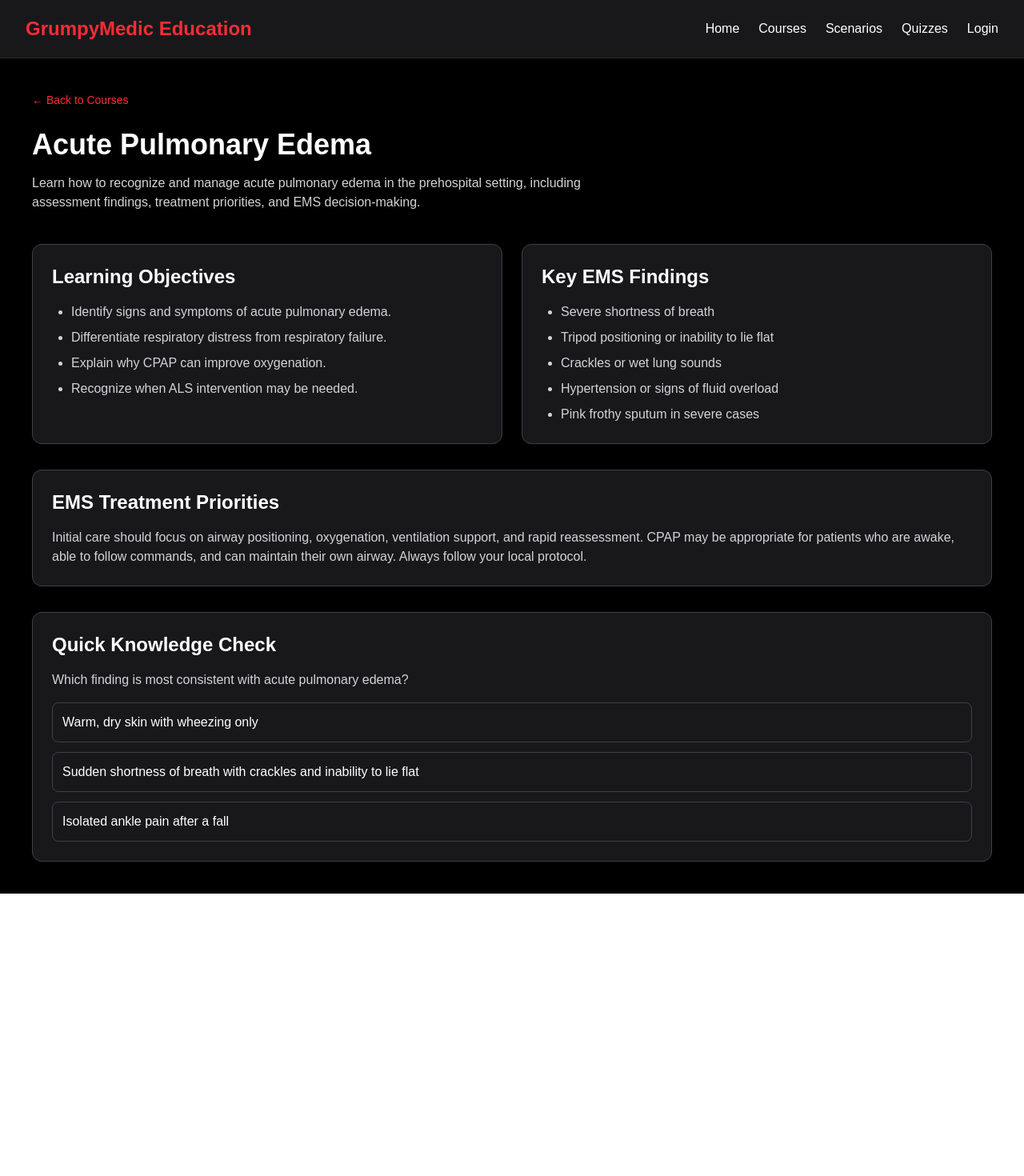
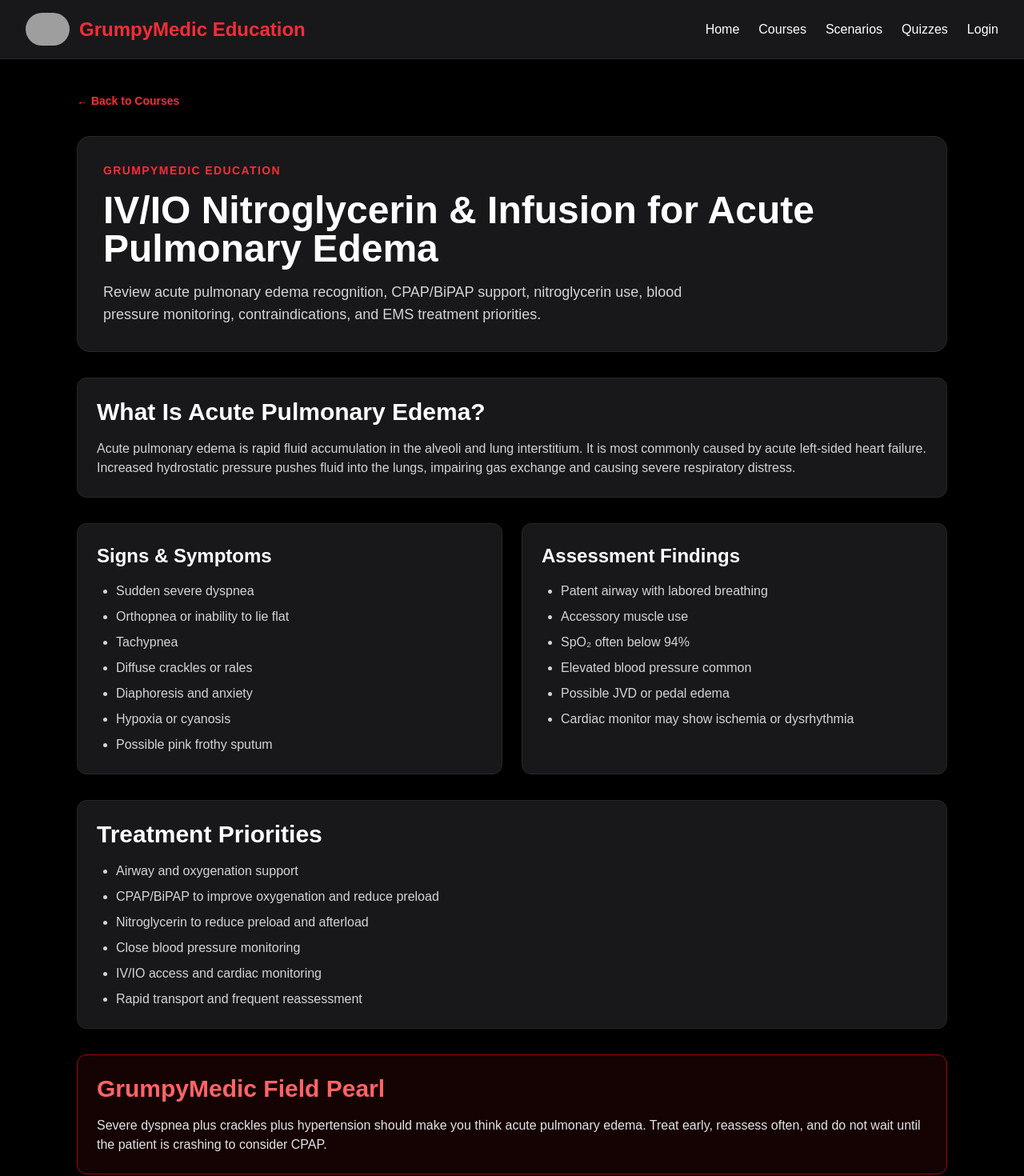
Before and after one commit to GrumpyMedicEducation/GrumpyMedic---Education, a Next.js app: page /courses/acute-pulmonary-edema in a window 1280 px wide. Shown: the top 1470 px of the page at 80% size. Before the commit the page ends 1117 px from the top, so only its background shows below. Built offline with nearby package versions, Linux system fonts and the light colour scheme; grey boxes are pictures that could not be loaded.

Commit message:
Add Grumpymedic logo to homepage

```diff
--- a/app/components/Navbar.tsx
+++ b/app/components/Navbar.tsx
@@ -1,35 +1,66 @@
+import Image from "next/image";
 import Link from "next/link";
 
 export default function Navbar() {
   return (
-    <nav className="bg-zinc-900 border-b border-zinc-800 px-8 py-5 flex justify-between items-center">
+    <nav className="bg-zinc-900 border-b border-zinc-800 px-8 py-4">
+      <div className="mx-auto flex max-w-7xl items-center justify-between">
+
+        {/* Logo */}
+        <Link href="/" className="flex items-center gap-3">
+          <Image
+            src="/grumpymedic-logo.jpeg"
+            alt="GrumpyMedic24 Logo"
+            width={55}
+            height={55}
+            className="rounded-full"
+            priority
+          />
+
+          <span className="text-2xl font-bold text-red-500">
+            GrumpyMedic Education
+          </span>
+        </Link>
+
+        {/* Navigation */}
+        <div className="flex items-center gap-6 text-white font-medium">
+
           <Link
             href="/"
-        className="text-2xl font-bold text-red-500 hover:text-red-400"
+            className="hover:text-red-500 transition"
           >
-        GrumpyMedic Education
-      </Link>
-
-      <div className="flex gap-6 text-white">
-        <Link href="/" className="hover:text-red-400">
             Home
           </Link>
 
-        <Link href="/courses" className="hover:text-red-400">
+          <Link
+            href="/courses"
+            className="hover:text-red-500 transition"
+          >
             Courses
           </Link>
 
-        <Link href="#" className="hover:text-red-400">
+          <Link
+            href="#"
+            className="hover:text-red-500 transition"
+          >
             Scenarios
           </Link>
 
-        <Link href="#" className="hover:text-red-400">
+          <Link
+            href="#"
+            className="hover:text-red-500 transition"
+          >
             Quizzes
           </Link>
 
-        <Link href="#" className="hover:text-red-400">
+          <Link
+            href="#"
+            className="hover:text-red-500 transition"
+          >
             Login
           </Link>
+
+        </div>
       </div>
     </nav>
   );
--- a/app/courses/acute-pulmonary-edema/page.tsx
+++ b/app/courses/acute-pulmonary-edema/page.tsx
@@ -6,73 +6,114 @@ export default function AcutePulmonaryEdemaPage() {
     <main className="min-h-screen bg-black text-white">
       <Navbar />
 
-      <section className="p-10">
-        <Link href="/courses" className="text-sm text-red-500 hover:text-red-400">
+      <section className="mx-auto max-w-6xl px-8 py-10">
+        <Link href="/courses" className="text-sm font-semibold text-red-500 hover:text-red-400">
           ← Back to Courses
         </Link>
 
-        <h1 className="mt-6 text-4xl font-bold">Acute Pulmonary Edema</h1>
+        <div className="mt-8 rounded-2xl border border-zinc-800 bg-zinc-900 p-8">
+          <p className="text-sm font-bold uppercase tracking-widest text-red-500">
+            GrumpyMedic Education
+          </p>
 
-        <p className="mt-4 max-w-3xl text-zinc-300">
-          Learn how to recognize and manage acute pulmonary edema in the
-          prehospital setting, including assessment findings, treatment
-          priorities, and EMS decision-making.
-        </p>
+          <h1 className="mt-4 text-5xl font-extrabold">
+            IV/IO Nitroglycerin & Infusion for Acute Pulmonary Edema
+          </h1>
 
-        <div className="mt-10 grid gap-6 md:grid-cols-2">
-          <section className="rounded-xl border border-zinc-700 bg-zinc-900 p-6">
-            <h2 className="text-2xl font-semibold">Learning Objectives</h2>
-            <ul className="mt-4 list-disc space-y-2 pl-6 text-zinc-300">
-              <li>Identify signs and symptoms of acute pulmonary edema.</li>
-              <li>Differentiate respiratory distress from respiratory failure.</li>
-              <li>Explain why CPAP can improve oxygenation.</li>
-              <li>Recognize when ALS intervention may be needed.</li>
-            </ul>
-          </section>
-
-          <section className="rounded-xl border border-zinc-700 bg-zinc-900 p-6">
-            <h2 className="text-2xl font-semibold">Key EMS Findings</h2>
-            <ul className="mt-4 list-disc space-y-2 pl-6 text-zinc-300">
-              <li>Severe shortness of breath</li>
-              <li>Tripod positioning or inability to lie flat</li>
-              <li>Crackles or wet lung sounds</li>
-              <li>Hypertension or signs of fluid overload</li>
-              <li>Pink frothy sputum in severe cases</li>
-            </ul>
-          </section>
+          <p className="mt-4 max-w-3xl text-lg text-zinc-300">
+            Review acute pulmonary edema recognition, CPAP/BiPAP support,
+            nitroglycerin use, blood pressure monitoring, contraindications,
+            and EMS treatment priorities.
+          </p>
         </div>
 
-        <section className="mt-8 rounded-xl border border-zinc-700 bg-zinc-900 p-6">
-          <h2 className="text-2xl font-semibold">EMS Treatment Priorities</h2>
+        <section className="mt-8 rounded-xl border border-zinc-800 bg-zinc-900 p-6">
+          <h2 className="text-3xl font-bold">What Is Acute Pulmonary Edema?</h2>
           <p className="mt-4 text-zinc-300">
-            Initial care should focus on airway positioning, oxygenation,
-            ventilation support, and rapid reassessment. CPAP may be appropriate
-            for patients who are awake, able to follow commands, and can maintain
-            their own airway. Always follow your local protocol.
+            Acute pulmonary edema is rapid fluid accumulation in the alveoli and
+            lung interstitium. It is most commonly caused by acute left-sided
+            heart failure. Increased hydrostatic pressure pushes fluid into the
+            lungs, impairing gas exchange and causing severe respiratory
+            distress.
           </p>
         </section>
 
-        <section className="mt-8 rounded-xl border border-zinc-700 bg-zinc-900 p-6">
-          <h2 className="text-2xl font-semibold">Quick Knowledge Check</h2>
+        <section className="mt-8 grid gap-6 md:grid-cols-2">
+          <div className="rounded-xl border border-zinc-800 bg-zinc-900 p-6">
+            <h2 className="text-2xl font-bold">Signs & Symptoms</h2>
+            <ul className="mt-4 list-disc space-y-2 pl-6 text-zinc-300">
+              <li>Sudden severe dyspnea</li>
+              <li>Orthopnea or inability to lie flat</li>
+              <li>Tachypnea</li>
+              <li>Diffuse crackles or rales</li>
+              <li>Diaphoresis and anxiety</li>
+              <li>Hypoxia or cyanosis</li>
+              <li>Possible pink frothy sputum</li>
+            </ul>
+          </div>
 
-          <p className="mt-4 text-zinc-300">
-            Which finding is most consistent with acute pulmonary edema?
-          </p>
-
-          <div className="mt-4 space-y-3">
-            <button className="block w-full rounded-lg border border-zinc-700 p-3 text-left hover:bg-zinc-800">
-              Warm, dry skin with wheezing only
-            </button>
-
-            <button className="block w-full rounded-lg border border-zinc-700 p-3 text-left hover:bg-zinc-800">
-              Sudden shortness of breath with crackles and inability to lie flat
-            </button>
-
-            <button className="block w-full rounded-lg border border-zinc-700 p-3 text-left hover:bg-zinc-800">
-              Isolated ankle pain after a fall
-            </button>
+          <div className="rounded-xl border border-zinc-800 bg-zinc-900 p-6">
+            <h2 className="text-2xl font-bold">Assessment Findings</h2>
+            <ul className="mt-4 list-disc space-y-2 pl-6 text-zinc-300">
+              <li>Patent airway with labored breathing</li>
+              <li>Accessory muscle use</li>
+              <li>SpO₂ often below 94%</li>
+              <li>Elevated blood pressure common</li>
+              <li>Possible JVD or pedal edema</li>
+              <li>Cardiac monitor may show ischemia or dysrhythmia</li>
+            </ul>
           </div>
         </section>
+
+        <section className="mt-8 rounded-xl border border-zinc-800 bg-zinc-900 p-6">
+          <h2 className="text-3xl font-bold">Treatment Priorities</h2>
+          <ul className="mt-4 list-disc space-y-2 pl-6 text-zinc-300">
+            <li>Airway and oxygenation support</li>
+            <li>CPAP/BiPAP to improve oxygenation and reduce preload</li>
+            <li>Nitroglycerin to reduce preload and afterload</li>
+            <li>Close blood pressure monitoring</li>
+            <li>IV/IO access and cardiac monitoring</li>
+            <li>Rapid transport and frequent reassessment</li>
+          </ul>
+        </section>
+
+        <section className="mt-8 rounded-xl border border-red-800 bg-red-950/30 p-6">
+          <h2 className="text-3xl font-bold text-red-400">
+            GrumpyMedic Field Pearl
+          </h2>
+          <p className="mt-4 text-zinc-200">
+            Severe dyspnea plus crackles plus hypertension should make you think
+            acute pulmonary edema. Treat early, reassess often, and do not wait
+            until the patient is crashing to consider CPAP.
+          </p>
+        </section>
+
+        <section className="mt-8 rounded-xl border border-zinc-800 bg-zinc-900 p-6">
+          <h2 className="text-3xl font-bold">Nitroglycerin Considerations</h2>
+          <p className="mt-4 text-zinc-300">
+            Nitroglycerin causes vasodilation, decreases preload, reduces
+            pulmonary capillary pressure, lowers cardiac workload, and can
+            improve symptoms of pulmonary congestion. Blood pressure must be
+            monitored closely. Always follow your local protocol and medical
+            direction.
+          </p>
+        </section>
+
+        <div className="mt-10 flex gap-4">
+          <Link
+            href="/courses"
+            className="rounded-lg border border-zinc-700 px-5 py-3 font-semibold hover:bg-zinc-900"
+          >
+            Back to Courses
+          </Link>
+
+          <Link
+            href="/courses/acute-pulmonary-edema/quiz"
+            className="rounded-lg bg-red-600 px-5 py-3 font-semibold hover:bg-red-700"
+          >
+            Start Quiz
+          </Link>
+        </div>
       </section>
     </main>
   );
--- /dev/null
+++ b/app/courses/acute-pulmonary-edema/quiz/page.tsx
@@ -0,0 +1,132 @@
+"use client";
+import { useState } from "react";
+import Link from "next/link";
+import Navbar from "../../../components/Navbar";
+
+export default function AcutePulmonaryEdemaQuizPage() {
+  const questions = [
+    {
+      question: "Acute pulmonary edema is most commonly caused by:",
+      answers: [
+        "Right-sided heart failure",
+        "Left ventricular failure",
+        "Asthma exacerbation",
+        "Pulmonary embolism",
+      ],
+      correct: 1,
+    },
+    {
+      question: "Which assessment finding is most consistent with acute pulmonary edema?",
+      answers: [
+        "Clear lung sounds",
+        "Bradycardia",
+        "Diffuse crackles/rales",
+        "Absent peripheral pulses",
+      ],
+      correct: 2,
+    },
+    {
+      question: "What is the primary effect of CPAP in pulmonary edema?",
+      answers: [
+        "Increases blood glucose",
+        "Pushes fluid out of alveoli and improves oxygenation",
+        "Slows heart rate",
+        "Increases afterload",
+      ],
+      correct: 1,
+    },
+    {
+      question: "Nitroglycerin is beneficial in APE because it primarily:",
+      answers: [
+        "Causes bronchodilation",
+        "Increases preload",
+        "Decreases preload and cardiac workload",
+        "Raises blood pressure",
+      ],
+      correct: 2,
+    },
+    {
+      question: "Which blood pressure finding is commonly seen early in cardiogenic pulmonary edema?",
+      answers: [
+        "Severe hypotension",
+        "Hypertension",
+        "Normal blood pressure only",
+        "Narrow pulse pressure only",
+      ],
+      correct: 1,
+    },
+  ];
+
+  const [answers, setAnswers] = useState<number[]>([]);
+  const [submitted, setSubmitted] = useState(false);
+
+  const score = answers.reduce((total, answer, index) => {
+    return answer === questions[index].correct ? total + 1 : total;
+  }, 0);
+
+  const percent = Math.round((score / questions.length) * 100);
+
+  return (
+    <main className="min-h-screen bg-black text-white">
+      <Navbar />
+
+      <section className="mx-auto max-w-4xl px-8 py-10">
+        <Link href="/courses/acute-pulmonary-edema" className="text-sm font-semibold text-red-500">
+          ← Back to Course
+        </Link>
+
+        <h1 className="mt-6 text-4xl font-bold">Acute Pulmonary Edema Quiz</h1>
+
+        <div className="mt-8 space-y-6">
+          {questions.map((q, index) => (
+            <div key={q.question} className="rounded-xl border border-zinc-800 bg-zinc-900 p-6">
+              <h2 className="text-xl font-semibold">
+                {index + 1}. {q.question}
+              </h2>
+
+              <div className="mt-4 space-y-3">
+                {q.answers.map((answer, answerIndex) => (
+                  <button
+                    key={answer}
+                    onClick={() => {
+                      const newAnswers = [...answers];
+                      newAnswers[index] = answerIndex;
+                      setAnswers(newAnswers);
+                    }}
+                    className={`block w-full rounded-lg border p-3 text-left ${
+                      answers[index] === answerIndex
+                        ? "border-red-500 bg-red-950"
+                        : "border-zinc-700 hover:bg-zinc-800"
+                    }`}
+                  >
+                    {answer}
+                  </button>
+                ))}
+              </div>
+            </div>
+          ))}
+        </div>
+
+        <button
+          onClick={() => setSubmitted(true)}
+          className="mt-8 rounded-lg bg-red-600 px-6 py-3 font-semibold hover:bg-red-700"
+        >
+          Submit Quiz
+        </button>
+
+        {submitted && (
+          <div className="mt-8 rounded-xl border border-zinc-800 bg-zinc-900 p-6">
+            <h2 className="text-2xl font-bold">Quiz Result</h2>
+            <p className="mt-3 text-zinc-300">
+              You scored {score} out of {questions.length} ({percent}%).
+            </p>
+
+            <p className="mt-3 font-semibold">
+              {percent >= 80 ? "Pass ✅" : "Review the course and try again."}
+            </p>
+          </div>
+        )}
+      </section>
+    </main>
+  );
+}
--- a/app/courses/page.tsx
+++ b/app/courses/page.tsx
@@ -1,3 +1,4 @@
+import Link from "next/link";
 import Navbar from "../components/Navbar";
 
 export default function CoursesPage() {
@@ -10,13 +11,17 @@ export default function CoursesPage() {
 
         <div className="grid gap-6 md:grid-cols-3">
           <div className="rounded-xl border border-zinc-700 bg-zinc-900 p-6">
-            <h2 className="text-2xl font-semibold">Cardiology</h2>
+            <h2 className="text-2xl font-semibold">Acute Pulmonary Edema</h2>
             <p className="mt-2 text-gray-400">
-              ECG interpretation, STEMI, dysrhythmias, ACLS review.
+              Recognition, assessment, CPAP, respiratory distress, and EMS
+              treatment priorities.
             </p>
-            <button className="mt-4 rounded bg-red-600 px-4 py-2 hover:bg-red-700">
+            <Link
+              href="/courses/acute-pulmonary-edema"
+              className="mt-4 inline-block rounded bg-red-600 px-4 py-2 hover:bg-red-700"
+            >
               Start Course
-            </button>
+            </Link>
           </div>
 
           <div className="rounded-xl border border-zinc-700 bg-zinc-900 p-6">
@@ -24,9 +29,12 @@ export default function CoursesPage() {
             <p className="mt-2 text-gray-400">
               Shock, bleeding, TXA, chest trauma, burns.
             </p>
-            <button className="mt-4 rounded bg-red-600 px-4 py-2 hover:bg-red-700">
-              Start Course
-            </button>
+            <Link
+              href="#"
+              className="mt-4 inline-block rounded bg-red-600 px-4 py-2 hover:bg-red-700"
+            >
+              Coming Soon
+            </Link>
           </div>
 
           <div className="rounded-xl border border-zinc-700 bg-zinc-900 p-6">
@@ -34,9 +42,12 @@ export default function CoursesPage() {
             <p className="mt-2 text-gray-400">
               BLS and ALS airway management, RSI, capnography.
             </p>
-            <button className="mt-4 rounded bg-red-600 px-4 py-2 hover:bg-red-700">
-              Start Course
-            </button>
+            <Link
+              href="#"
+              className="mt-4 inline-block rounded bg-red-600 px-4 py-2 hover:bg-red-700"
+            >
+              Coming Soon
+            </Link>
           </div>
         </div>
       </section>
--- a/app/page.tsx
+++ b/app/page.tsx
@@ -1,66 +1,89 @@
 import Link from "next/link";
-import Navbar from "./components/Navbar";
 
-export default function Home() {
 const courses = [
   "Acute Pulmonary Edema",
   "iGel Airway & Capnography",
   "Sepsis Recognition",
-    "TXA Administration",
-    "Trauma Patient Assessment",
 ];
 
+export default function Home() {
   return (
     <main className="min-h-screen bg-zinc-950 text-white">
-      <Navbar />
 
-      <section className="px-8 py-24 text-center">
-        <p className="mb-4 text-sm font-bold uppercase tracking-widest text-red-500">
+      {/* Hero */}
+      <section className="px-8 py-16 text-center">
+
+        <div className="flex justify-center mb-8">
+          <img
+            src="/grumpy-medic-logo.jpeg"
+            alt="GrumpyMedic Logo"
+            className="w-64 h-64 object-contain"
+          />
+        </div>
+
+        <p className="text-red-500 uppercase tracking-widest font-semibold">
           Interactive EMS Education
         </p>
 
-        <h1 className="mx-auto max-w-5xl text-5xl font-extrabold md:text-7xl">
+        <h1 className="mt-4 text-6xl font-extrabold">
           Real EMS Education.
           <br />
           Real Critical Thinking.
         </h1>
 
-        <p className="mx-auto mt-6 max-w-3xl text-lg text-zinc-300">
-          Interactive scenarios, CAPCE-ready courses, quizzes, and continuing
-          education for EMTs, AEMTs, Paramedics, and Firefighters.
+        <p className="mt-6 max-w-3xl mx-auto text-zinc-300 text-lg">
+          Interactive scenarios, EMS courses, quizzes and continuing
+          education for EMTs, AEMTs, Paramedics and Firefighters.
         </p>
 
-        <div className="mt-10 flex justify-center gap-4">
         <Link
           href="/courses"
-            className="rounded-lg bg-red-600 px-7 py-4 font-semibold hover:bg-red-700"
+          className="mt-8 inline-block rounded-lg bg-red-600 px-8 py-3 font-semibold hover:bg-red-700"
         >
           Browse Courses
         </Link>
-        </div>
       </section>
 
+      {/* Featured Courses */}
+
       <section className="px-8 pb-20">
-        <h2 className="mb-8 text-3xl font-bold">Featured Courses</h2>
+
+        <h2 className="mb-8 text-3xl font-bold">
+          Featured Courses
+        </h2>
 
         <div className="grid gap-6 md:grid-cols-3">
+
           {courses.map((course) => (
+
             <div
               key={course}
               className="rounded-xl border border-zinc-800 bg-zinc-900 p-6"
             >
-              <h3 className="text-xl font-semibold">{course}</h3>
+
+              <h3 className="text-xl font-semibold">
+                {course}
+              </h3>
 
               <Link
-                href="/courses"
+                href={
+                  course === "Acute Pulmonary Edema"
+                    ? "/courses/acute-pulmonary-edema"
+                    : "/courses"
+                }
                 className="mt-6 inline-block rounded-lg bg-red-600 px-5 py-2 font-semibold hover:bg-red-700"
               >
                 View Course
               </Link>
+
             </div>
+
           ))}
+
         </div>
+
       </section>
+
     </main>
   );
 }
```
Also changed, not shown: public/grumpy-medic-logo.jpeg (added). Lines whose indentation alone changed are shown as unchanged.
